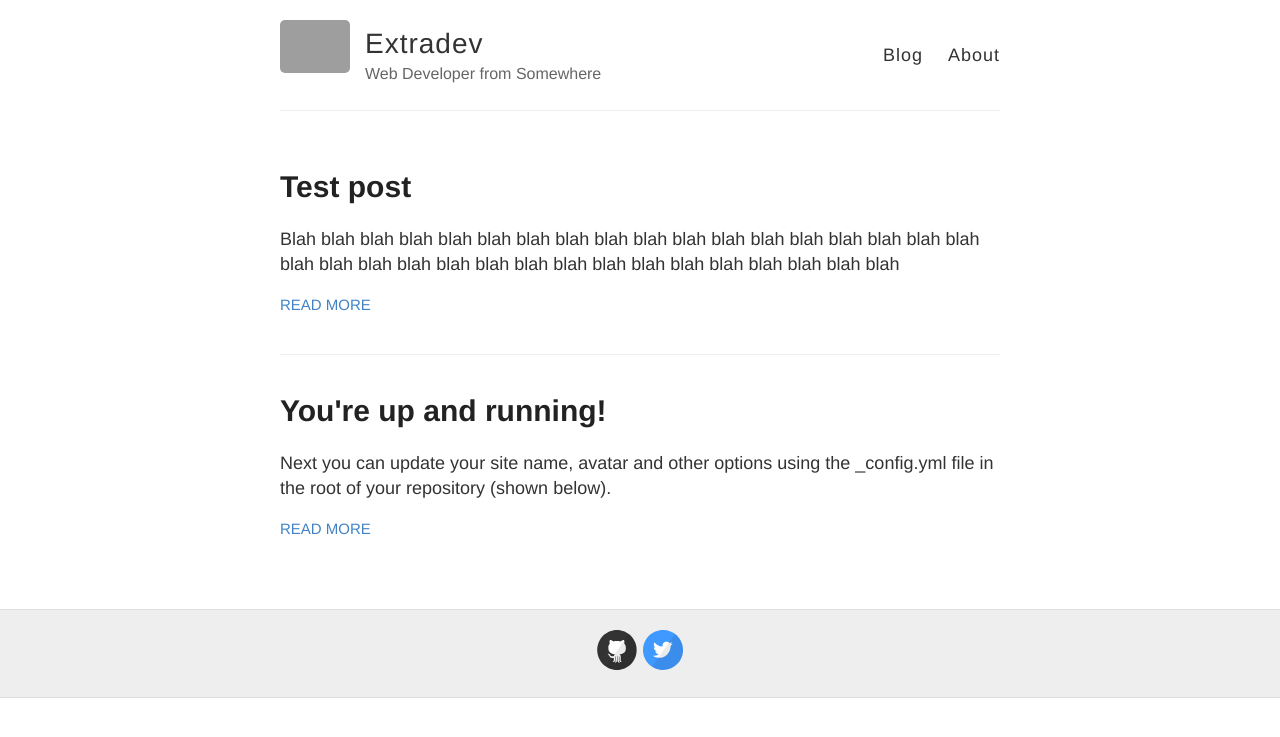
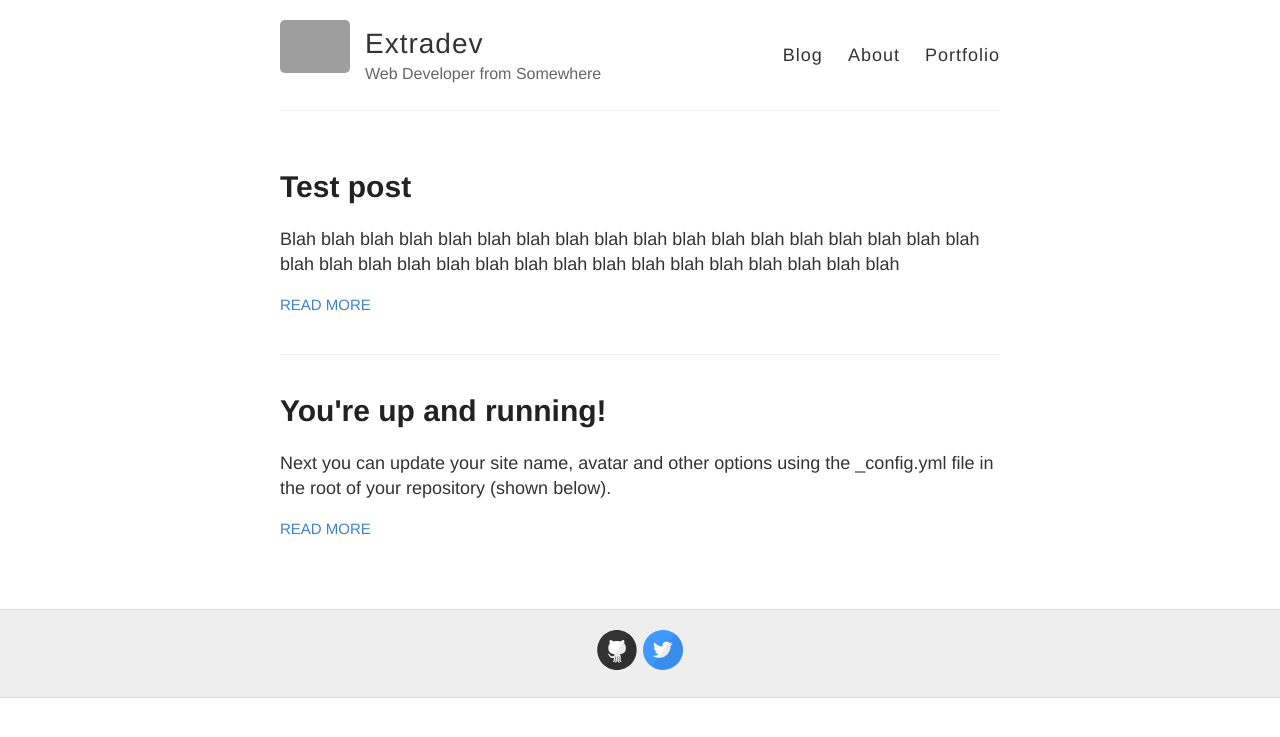
Before and after one commit to joelspuds/joelspuds.github.io, a Jekyll site: the page built from index.html, in a window 1280 px wide. Shown: the top 737 px of the page. Built offline with Jekyll 4.4.1, drawn with Linux system fonts in a browser that asks for light colours; grey boxes are pictures that could not be loaded.

Commit message:
adding header link

```diff
--- a/_layouts/default.html
+++ b/_layouts/default.html
@@ -29,6 +29,7 @@
           <nav>
             <a href="{{ site.baseurl }}/">Blog</a>
             <a href="{{ site.baseurl }}/about">About</a>
+            <a href="{{ site.baseurl }}/about">Portfolio</a>
           </nav>
         </header>
       </div>
```
